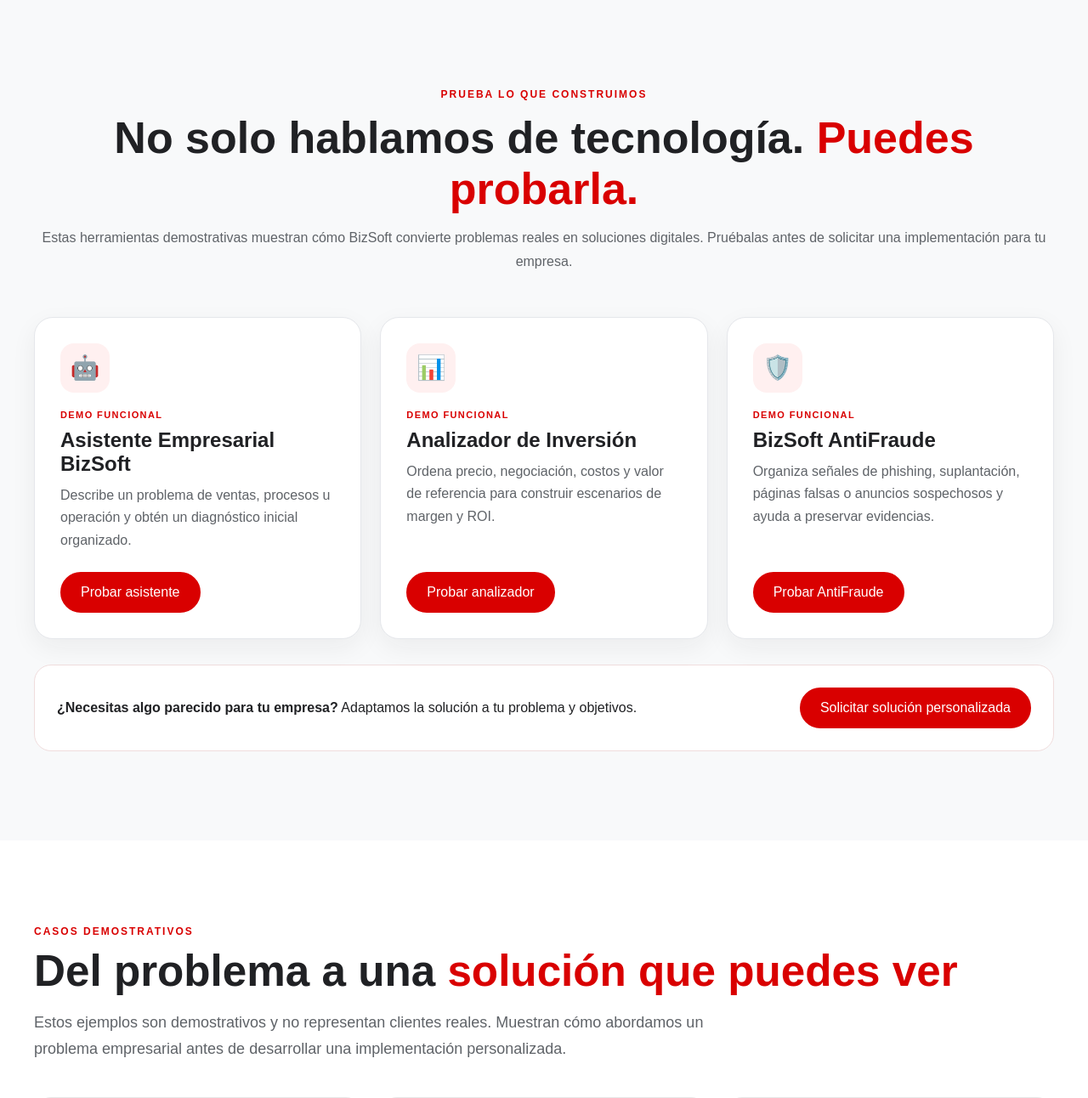
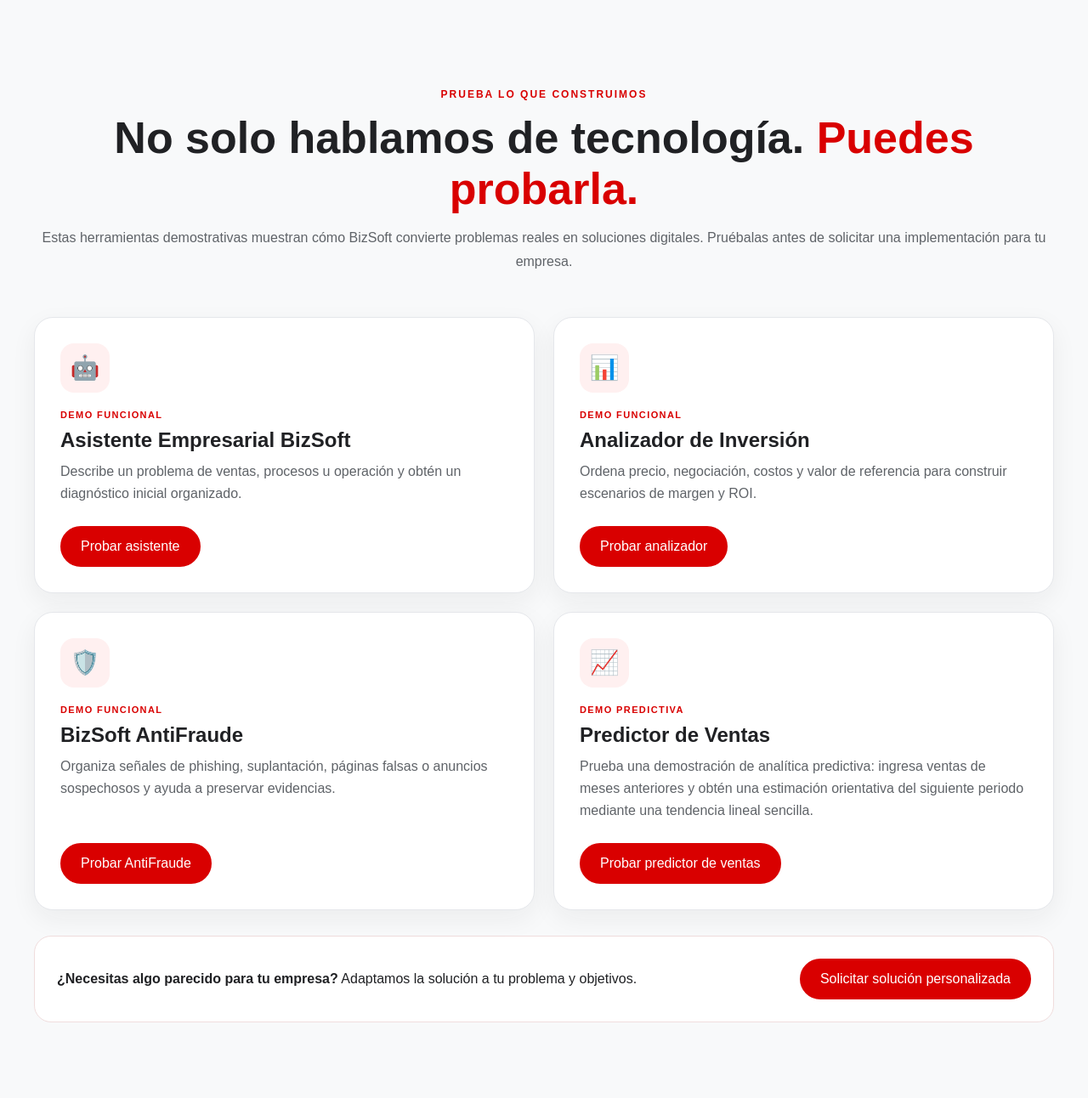
Before and after one commit to cocoqWsx/bizzsoft, a Django app: page / in a window 1280 px wide. Shown: the part 1955-3247 px from the top of the page at 85% size. Run offline with Django 5.2, Linux system fonts and the light colour scheme.

Commit message:
Add files via upload

```diff
--- /dev/null
+++ b/CAMBIOS_V9_PREDICTOR.txt
@@ -0,0 +1,6 @@
+BizSoft V9 - Predictor de ventas
+- Se agregó una cuarta herramienta demostrativa: Predictor de Ventas.
+- El visitante ingresa seis meses de ventas y recibe una estimación orientativa del siguiente periodo.
+- La demo usa una tendencia lineal local y aclara que no garantiza resultados futuros.
+- Incluye CTA para solicitar un sistema predictivo personalizado para la empresa.
+- Se conservan las funciones y secciones de V8.
--- a/web/static/web/css/estilos.css
+++ b/web/static/web/css/estilos.css
@@ -337,3 +337,6 @@ footer{padding:55px max(8vw,24px);background:#111;color:#fff;display:flex;justif
 .casos-demo{padding:100px 24px;background:#fff}.casos-grid{display:grid;grid-template-columns:repeat(3,1fr);gap:20px;margin-top:42px}.caso{padding:28px;border:1px solid #e7e7e7;border-radius:20px}.caso-tag{font-size:11px;font-weight:800;letter-spacing:1.3px;color:var(--rojo)}.caso h3{font-size:22px;margin:12px 0 18px}.caso p{color:var(--gris);line-height:1.6;margin:8px 0}.caso a{display:inline-block;margin-top:18px;color:var(--rojo);font-weight:700}
 .casos-conversion{margin-top:28px;padding:28px;background:#f8f9fa;border-radius:20px;display:flex;align-items:center;justify-content:space-between;gap:24px}.casos-conversion p{margin-top:5px;color:var(--gris)}
 @media(max-width:950px){.empresa-beneficios{grid-template-columns:repeat(2,1fr)}.casos-grid{grid-template-columns:1fr}}@media(max-width:600px){.empresa-beneficios{grid-template-columns:1fr}.casos-conversion{flex-direction:column;align-items:flex-start}}
+
+/* BizSoft v9 - Predictor de ventas */
+.grid-demos{grid-template-columns:repeat(2,1fr)!important}.predictor-modal{position:fixed;inset:0;z-index:9999;background:rgba(20,20,20,.55);padding:24px;overflow:auto}.predictor-modal[hidden]{display:none}.predictor-panel{position:relative;max-width:760px;margin:5vh auto;background:#fff;border-radius:24px;padding:34px;box-shadow:0 24px 70px rgba(0,0,0,.2)}.predictor-panel h2{font-size:34px;margin:8px 0 12px}.predictor-panel>p{color:#5f6368;line-height:1.6}.predictor-cerrar{position:absolute;right:18px;top:14px;border:0;background:transparent;font-size:34px;cursor:pointer}.predictor-grid{display:grid;grid-template-columns:repeat(3,1fr);gap:12px;margin:25px 0}.predictor-grid label{font-size:13px;font-weight:700}.predictor-grid input{width:100%;margin-top:7px;padding:12px;border:1px solid #dadce0;border-radius:10px;font:inherit}.predictor-resultado{margin:22px 0;padding:20px;border-radius:16px;background:#f8f9fa;border-left:4px solid var(--rojo);line-height:1.6}.predictor-resultado strong{font-size:26px;color:var(--rojo)}.predictor-contacto{margin-top:4px}@media(max-width:700px){.grid-demos{grid-template-columns:1fr!important}.predictor-grid{grid-template-columns:repeat(2,1fr)}.predictor-panel{padding:25px 18px}}
--- a/web/static/web/js/main.js
+++ b/web/static/web/js/main.js
@@ -141,3 +141,25 @@ leadForm.addEventListener("submit", async (e) => {
         leadEstado.textContent = e.message;
     }
 });
+
+// BizSoft v9: demo local de predictor de ventas (tendencia lineal)
+(() => {
+ const abrir=document.getElementById('abrir-predictor'), modal=document.getElementById('predictor-modal');
+ const cerrar=document.getElementById('predictor-cerrar'), calcular=document.getElementById('calcular-prediccion');
+ const resultado=document.getElementById('predictor-resultado'), contacto=document.getElementById('predictor-contacto');
+ if(!abrir||!modal) return;
+ const close=()=>{modal.hidden=true;document.body.style.overflow=''};
+ abrir.addEventListener('click',()=>{modal.hidden=false;document.body.style.overflow='hidden'});
+ cerrar.addEventListener('click',close); modal.addEventListener('click',e=>{if(e.target===modal) close()});
+ calcular.addEventListener('click',()=>{
+   const y=[...modal.querySelectorAll('.venta-mes')].map(i=>Number(i.value));
+   if(y.some(v=>!Number.isFinite(v)||v<=0)){resultado.hidden=false;resultado.textContent='Completa los 6 meses con valores mayores que cero.';return;}
+   const n=y.length, xm=(n-1)/2, ym=y.reduce((a,b)=>a+b,0)/n;
+   let num=0,den=0; y.forEach((v,i)=>{num+=(i-xm)*(v-ym);den+=(i-xm)**2});
+   const slope=num/den, pred=Math.max(0,ym+slope*((n)-xm));
+   const pct=ym?((pred-y[n-1])/y[n-1])*100:0;
+   resultado.hidden=false;
+   resultado.innerHTML=`Estimación orientativa del próximo mes:<br><strong>${pred.toLocaleString('es-PE',{maximumFractionDigits:2})}</strong><br>Tendencia frente al último mes: ${pct>=0?'+':''}${pct.toFixed(1)}%. <small>Demo basada únicamente en tendencia histórica; un proyecto real incorporaría variables relevantes y evaluación del modelo.</small>`;
+ });
+ contacto.addEventListener('click',()=>{close(); const n=document.querySelector('[name="necesidad"]'); if(n) n.value='Quiero implementar un sistema predictivo de ventas adaptado a los datos de mi empresa.';});
+})();
--- a/web/templates/web/index.html
+++ b/web/templates/web/index.html
@@ -92,6 +92,7 @@
 <article class="demo-card"><div class="demo-icono">🤖</div><span>DEMO FUNCIONAL</span><h3>Asistente Empresarial BizSoft</h3><p>Describe un problema de ventas, procesos u operación y obtén un diagnóstico inicial organizado.</p><button class="demo-boton" data-pregunta="quiero analizar un problema de mi negocio">Probar asistente</button></article>
 <article class="demo-card"><div class="demo-icono">📊</div><span>DEMO FUNCIONAL</span><h3>Analizador de Inversión</h3><p>Ordena precio, negociación, costos y valor de referencia para construir escenarios de margen y ROI.</p><button class="demo-boton" data-pregunta="quiero analizar una inversión">Probar analizador</button></article>
 <article class="demo-card"><div class="demo-icono">🛡️</div><span>DEMO FUNCIONAL</span><h3>BizSoft AntiFraude</h3><p>Organiza señales de phishing, suplantación, páginas falsas o anuncios sospechosos y ayuda a preservar evidencias.</p><button class="demo-boton" data-pregunta="quiero analizar un posible fraude digital">Probar AntiFraude</button></article>
+<article class="demo-card demo-predictor"><div class="demo-icono">📈</div><span>DEMO PREDICTIVA</span><h3>Predictor de Ventas</h3><p>Prueba una demostración de analítica predictiva: ingresa ventas de meses anteriores y obtén una estimación orientativa del siguiente periodo mediante una tendencia lineal sencilla.</p><button class="demo-boton" type="button" id="abrir-predictor">Probar predictor de ventas</button></article>
 </div><div class="demo-cta"><p><strong>¿Necesitas algo parecido para tu empresa?</strong> Adaptamos la solución a tu problema y objetivos.</p><a href="#contacto" class="btn-principal-comercial">Solicitar solución personalizada</a></div></section>
 
 <section class="casos-demo" id="casos">
@@ -360,3 +361,24 @@
 </body>
 </html>
 test
+
+<!-- Modal demostrativo: Predictor de Ventas -->
+<div class="predictor-modal" id="predictor-modal" hidden>
+  <div class="predictor-panel" role="dialog" aria-modal="true" aria-labelledby="predictor-titulo">
+    <button class="predictor-cerrar" id="predictor-cerrar" type="button" aria-label="Cerrar">×</button>
+    <p class="etiqueta">DEMO DE MACHINE LEARNING / ANALÍTICA PREDICTIVA</p>
+    <h2 id="predictor-titulo">Predictor de ventas</h2>
+    <p>Ingresa tus ventas de los últimos 6 meses. Esta demo calcula una tendencia lineal para mostrar cómo BizSoft puede convertir datos históricos en una estimación. No garantiza ventas futuras.</p>
+    <div class="predictor-grid">
+      <label>Mes 1 <input class="venta-mes" type="number" min="0" step="0.01" placeholder="5000"></label>
+      <label>Mes 2 <input class="venta-mes" type="number" min="0" step="0.01" placeholder="5400"></label>
+      <label>Mes 3 <input class="venta-mes" type="number" min="0" step="0.01" placeholder="5700"></label>
+      <label>Mes 4 <input class="venta-mes" type="number" min="0" step="0.01" placeholder="6100"></label>
+      <label>Mes 5 <input class="venta-mes" type="number" min="0" step="0.01" placeholder="6500"></label>
+      <label>Mes 6 <input class="venta-mes" type="number" min="0" step="0.01" placeholder="6900"></label>
+    </div>
+    <button class="btn-principal-comercial" id="calcular-prediccion" type="button">Calcular estimación</button>
+    <div class="predictor-resultado" id="predictor-resultado" hidden></div>
+    <a class="btn-secundario-comercial predictor-contacto" href="#contacto" id="predictor-contacto">Quiero un predictor para mi empresa</a>
+  </div>
+</div>
```
